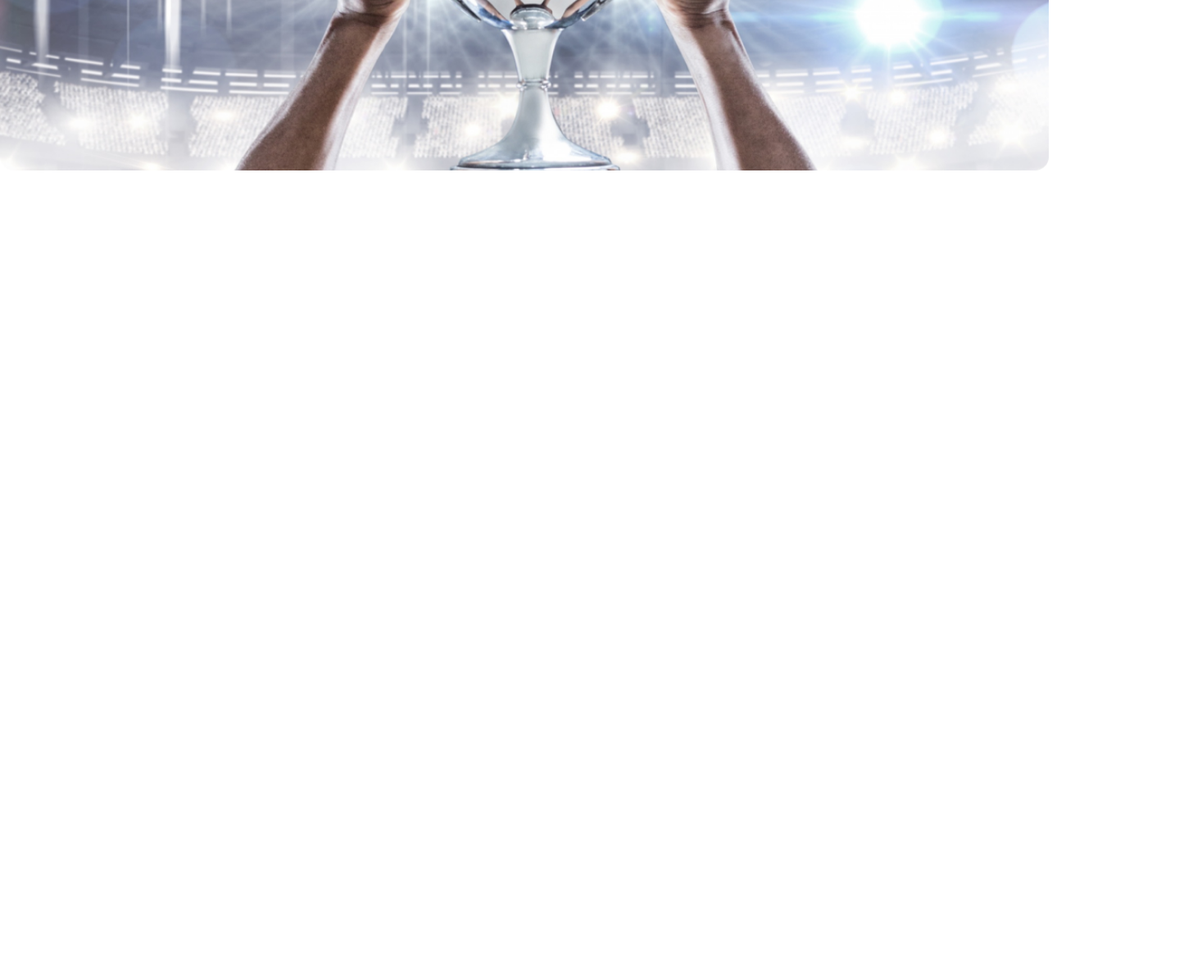
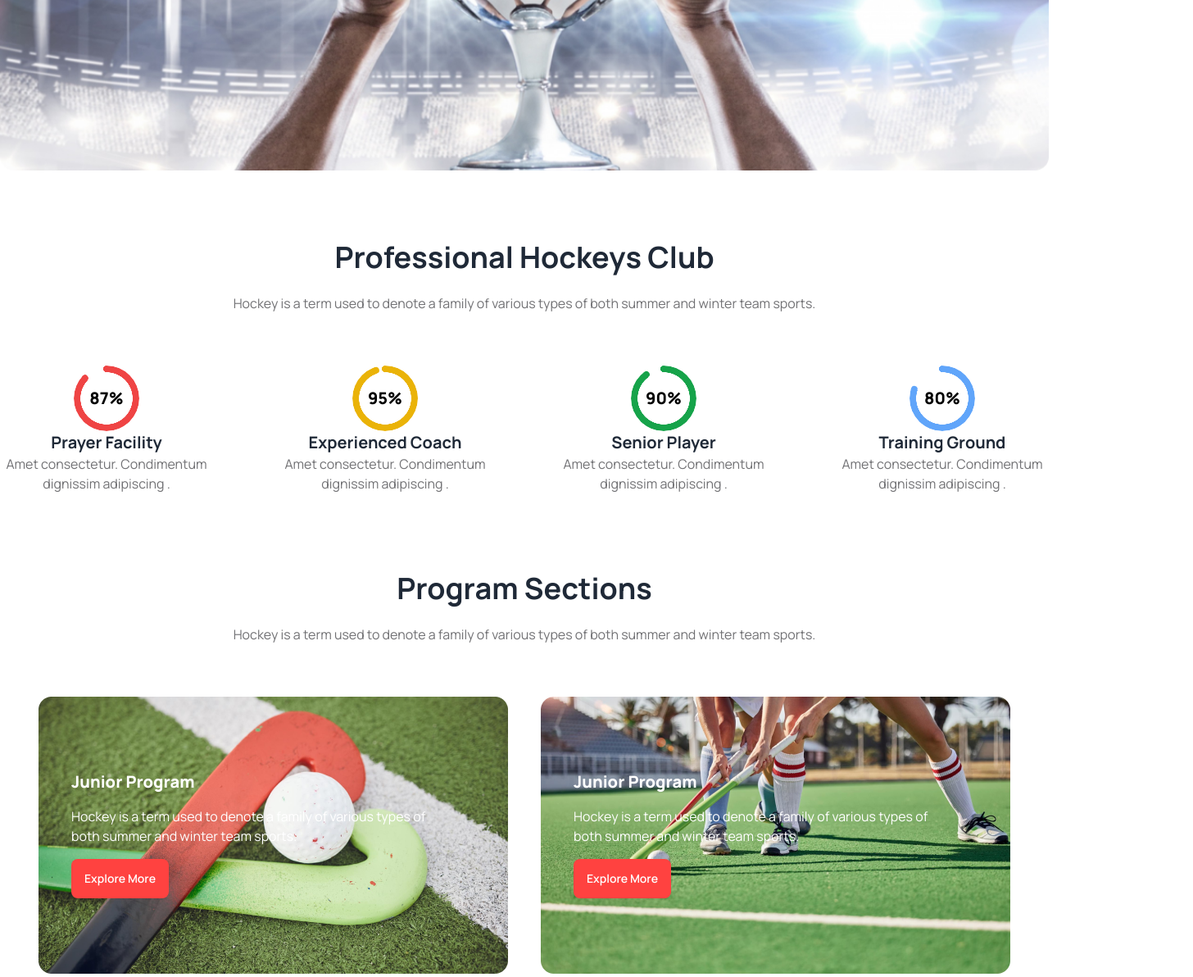
Before and after one commit to SumaiyaFatema/Assignment3-Hockeys, a plain HTML site: page index.html in a window 1280 px wide. Shown: the part 500-1692 px from the top of the page at 82% size, 1456 px wide, since content can reach past the window. Before the commit the page ends 800 px from the top, so only its background shows below. Drawn offline with nearby package versions, Linux system fonts and the light colour scheme.

Commit message:
added progress and program section

```diff
--- a/index.html
+++ b/index.html
@@ -22,6 +22,7 @@
         extend: {
           colors: {
             'primary': '#FF4240',
+            'paragraph-color':'#13131899',
 
           }
         }
@@ -103,18 +104,100 @@
             <p class="mt-2 text-[#FFFFFF99]">Specific details may vary depending on the level of play, the actual introduction can vary based on the team's traditions</p>
           </div> -->
 
+    </header>
+
+    <main class="md:container md:mx-auto">
+
+      <section>
+        <div class="text-center">
+          <h3 class="text-4xl font-bold mt-20 mb-6">Professional Hockeys Club</h3>
+          <p class="text-paragraph-color mb-10 lg:mb-16">Hockey is a term used to denote a family of various types of both summer and winter team sports.</p>
+        </div>
+
+        <div class="grid grid-cols-1 lg:grid-cols-4 text-center gap-6 lg:gap-20 mb:12 lg:mb-24">
+
+          <div class="">
+            <div class="radial-progress text-red-500" style="--value:87; " role="progressbar"><span class="text-black font-extrabold text-xl">87%</span></div>
+            <h4 class="text-xl font-bold">Prayer Facility</h4>
+            <p class="text-paragraph-color">Amet consectetur. Condimentum <br>dignissim adipiscing .</p>
+          </div>
+          <div>
+            <div class="radial-progress text-yellow-500" style="--value:95;" role="progressbar"><span class="text-black font-extrabold text-xl">95%</span></div>
+            <h4 class="text-xl font-bold">Experienced Coach</h4>
+            <p class="text-paragraph-color">Amet consectetur. Condimentum <br>dignissim adipiscing .</p>
+          </div>
+          <div>
+            <div class="radial-progress text-green-600" style="--value:90;" role="progressbar"><span class="text-black font-extrabold text-xl">90%</span></div>
+            <h4 class="text-xl font-bold">Senior Player</h4>
+            <p class="text-paragraph-color">Amet consectetur. Condimentum <br>dignissim adipiscing .</p>
+          </div>
+
+          <div>
+            <div class="radial-progress text-blue-400" style="--value:80;" role="progressbar"><span class="text-black font-extrabold text-xl">80%</span></div>
+            <h4 class="text-xl font-bold">Training Ground</h4>
+            <p class="text-paragraph-color">Amet consectetur. Condimentum <br>dignissim adipiscing .</p>
+          </div>
+        </div>
+      </section>
+
+      <section class="mb-20 w-full justify-center">
+        <div class="text-center">
+          <h3 class="text-4xl font-bold mt-20 mb-6">Program Sections</h3>
+          <p class="text-paragraph-color mb-10 lg:mb-16">Hockey is a term used to denote a family of various types of both summer and winter team sports.</p>
+        </div>
+
+        <div class="flex flex-col lg:flex-row justify-center image-full gap-6 lg:gap-10">
+          <div class="mb-10">
+            <div>
+              <img src="Images/2.png" alt="" class="w-[573px]">
+
+            </div>
+
+            <div class="-mt-72 p-10 ">
+              <h3 class="text-white text-xl mb-4 font-extrabold">Junior Program</h3>
+              <p class="text-white mb-4">Hockey is a term used to denote a family of various types of <br>both summer and winter team sports.</p>
+              <button class="btn bg-primary border-0 text-white">Explore More</button>
+            </div>
+          </div>
+
+          <div class="">
+            <img src="Images/3.png" alt="">
+            <div class="-mt-72 p-10">
+              <h3 class="text-white text-xl font-extrabold  mb-4">Junior Program</h3>
+              <p class="text-white mb-4">Hockey is a term used to denote a family of various types of <br>both summer and winter team sports.</p>
+              <button class="btn bg-primary border-0 text-white">Explore More</button>
+            </div>
+          </div>
+        </div>
+
+        <div class="lg:ml-44 container mx-auto">
+          <img class="mt-10 " src="Images/4.png" alt="">
+          <div class="-mt-56 lg:-mt-72 p-10">
+            <h3 class="text-white text-xl text- font-extrabold mb-4">Professional Program</h3>
+            <p class="text-white mb-4">Hockey is a term used to denote a family of various types of both summer and winter team sports.</p>
+            <button class="btn bg-primary border-0 text-white">Explore More</button>
+          </div>
+        </div>
+
+        <!-- <div class="container mx-auto " style="background-image: url(Images/4.png);">
+          <div class="hero-overlay bg-opacity-60"></div>
+          <div class="hero-content text-center text-neutral-content">
+            <div class="max-w-md">
+              <h1 class="mb-5 text-5xl font-bold">Hello there</h1>
+              <p class="mb-5">Provident cupiditate voluptatem et in. Quaerat fugiat ut assumenda excepturi exercitationem quasi. In deleniti eaque aut repudiandae et a id nisi.</p>
+              <button class="btn btn-primary">Get Started</button>
+            </div>
+          </div>
+        </div> -->
+
+        <div>
+
+        </div>
 
 
 
 
-
-
-
-
-
-    </header>
-
-    <main class="md:container md:mx-auto">
+      </section>
 
     </main>
 
```
